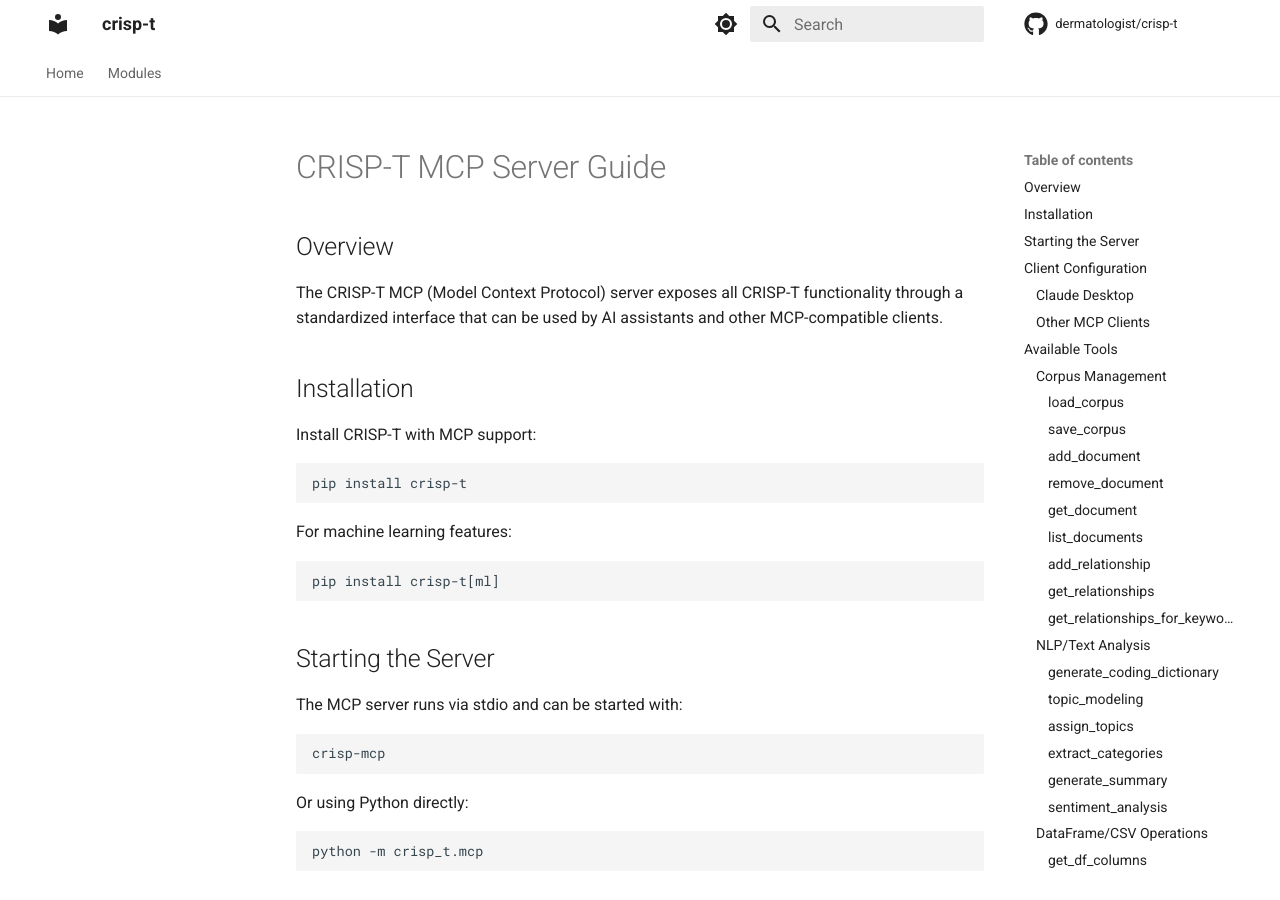
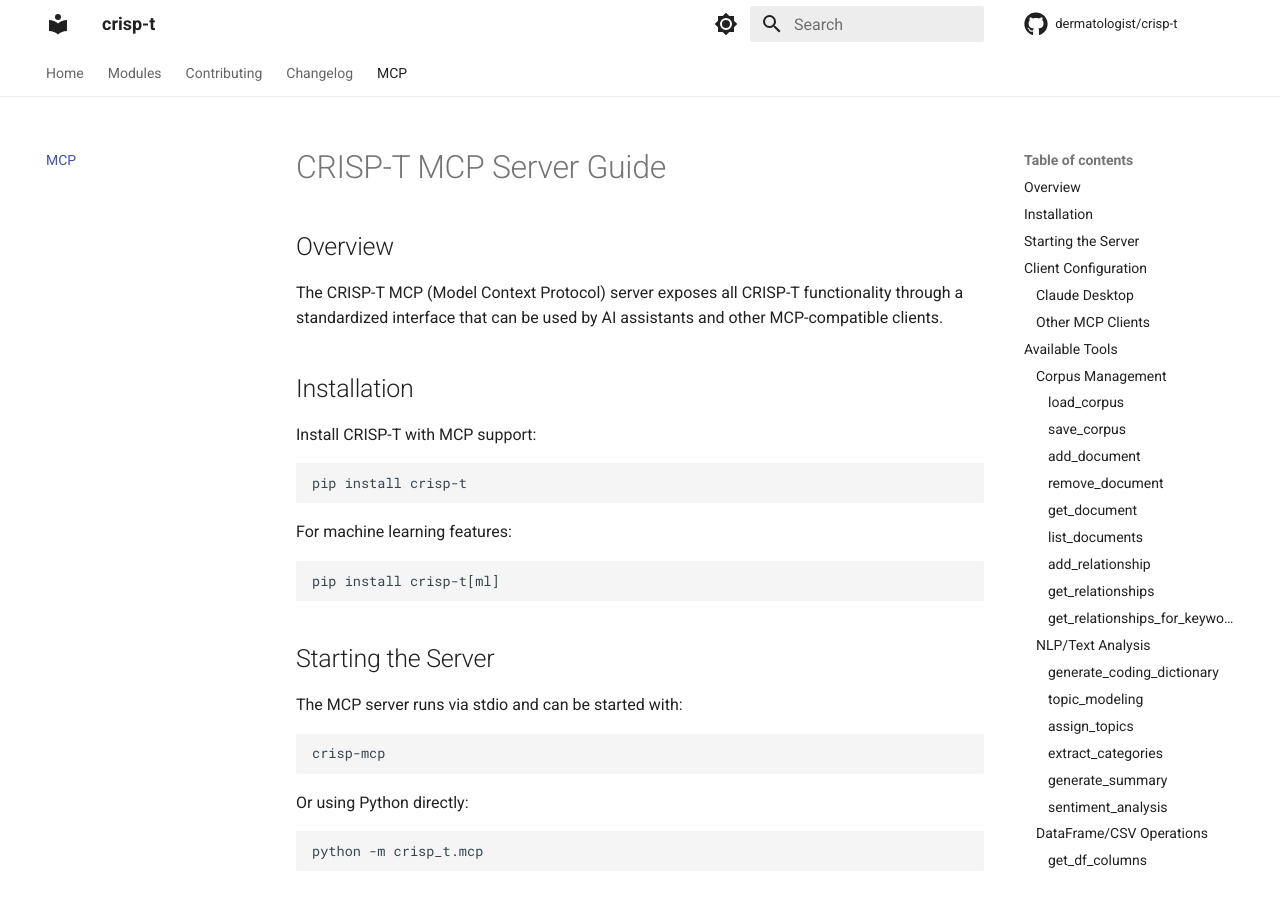
Before and after one commit to dermatologist/crisp-t, an MkDocs documentation site: the page built from docs/MCP_SERVER.md, in a window 1280 px wide and 900 px high. Built offline with MkDocs 1.6.1 and Material for MkDocs 9.7.7, drawn with Linux system fonts in a browser that asks for light colours; comment, search, counter and statistics services are not loaded.

Commit message:
Update MkDocs configuration and improve test server assertions for clarity

```diff
--- a/mkdocs.yml
+++ b/mkdocs.yml
@@ -1,15 +1,18 @@
 site_name: crisp-t
 repo_url: https://github.com/dermatologist/crisp-t
 site_url: https://dermatologist.github.io/crisp-t
-site_description: Qualitative Research support tools in Python!
+site_description: OMOP CDM utils in Python
 site_author: Bell Eapen
 edit_uri: edit/main/docs/
 repo_name: dermatologist/crisp-t
-copyright: Maintained by <a href="https://dermatologist.com">dermatologist</a>.
+copyright: Maintained by <a href="https://github.com/dermatologist">dermatologist</a>.
 
 nav:
   - Home: index.md
   - Modules: modules.md
+  - Contributing: contributing.md
+  - Changelog: changelog.md
+  - MCP: MCP_SERVER.md
 plugins:
   - search
   - mkdocstrings:
@@ -44,6 +47,10 @@
       link: https://github.com/dermatologist/crisp-t
     - icon: fontawesome/brands/python
       link: https://pypi.org/project/crisp-t
+    - icon: fontawesome/brands/linkedin
+      link: https://www.linkedin.com/in/beapen
+    - icon: fontawesome/solid/home
+      link: https://nuchange.ca
 
 markdown_extensions:
   - toc:
```
Also changed, not shown: 2 other files.
